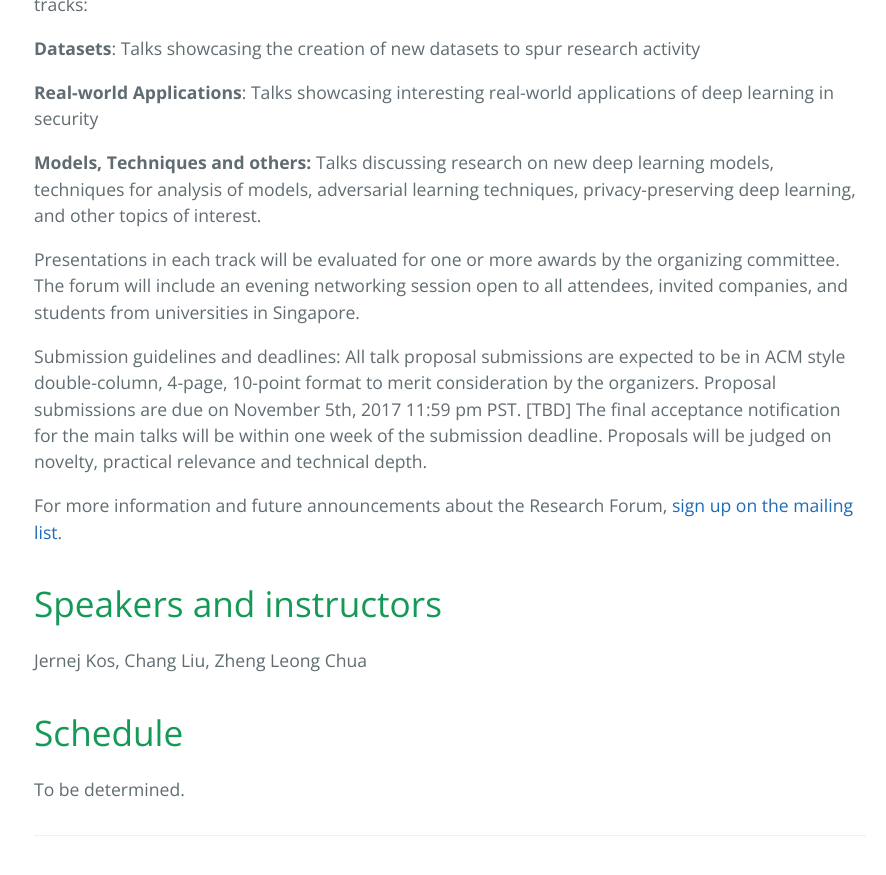
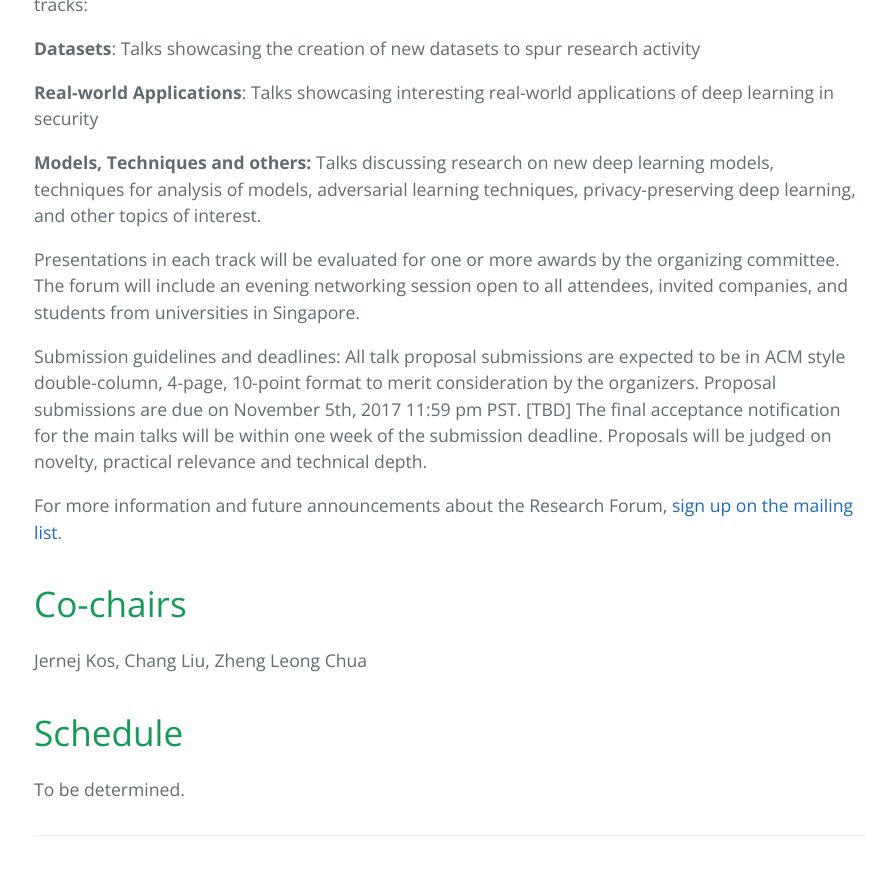
Before and after one commit to deep-learning-security/deep-learning-security.github.io, a Jekyll site: the page built from forum.md, in a window 1280 px wide and 900 px high, scrolled down 736 px. Shown: the top 875 px of the window, without its empty margins (190-1076 px from the left). Built offline with Jekyll 4.4.1, drawn with Linux system fonts in a browser that asks for light colours.

Commit message:
co-chairs

```diff
--- a/forum.md
+++ b/forum.md
@@ -55,7 +55,7 @@ judged on novelty, practical relevance and technical depth.
 For more information and future announcements about the
 Research Forum, [sign up on the mailing list](https://groups.google.com/d/forum/deep-learning-security-research-forum).
 
-# Speakers and instructors
+# Co-chairs
 
 Jernej Kos, Chang Liu, Zheng Leong Chua
 
```
Also changed, not shown: index.md (+1 -1 lines).
